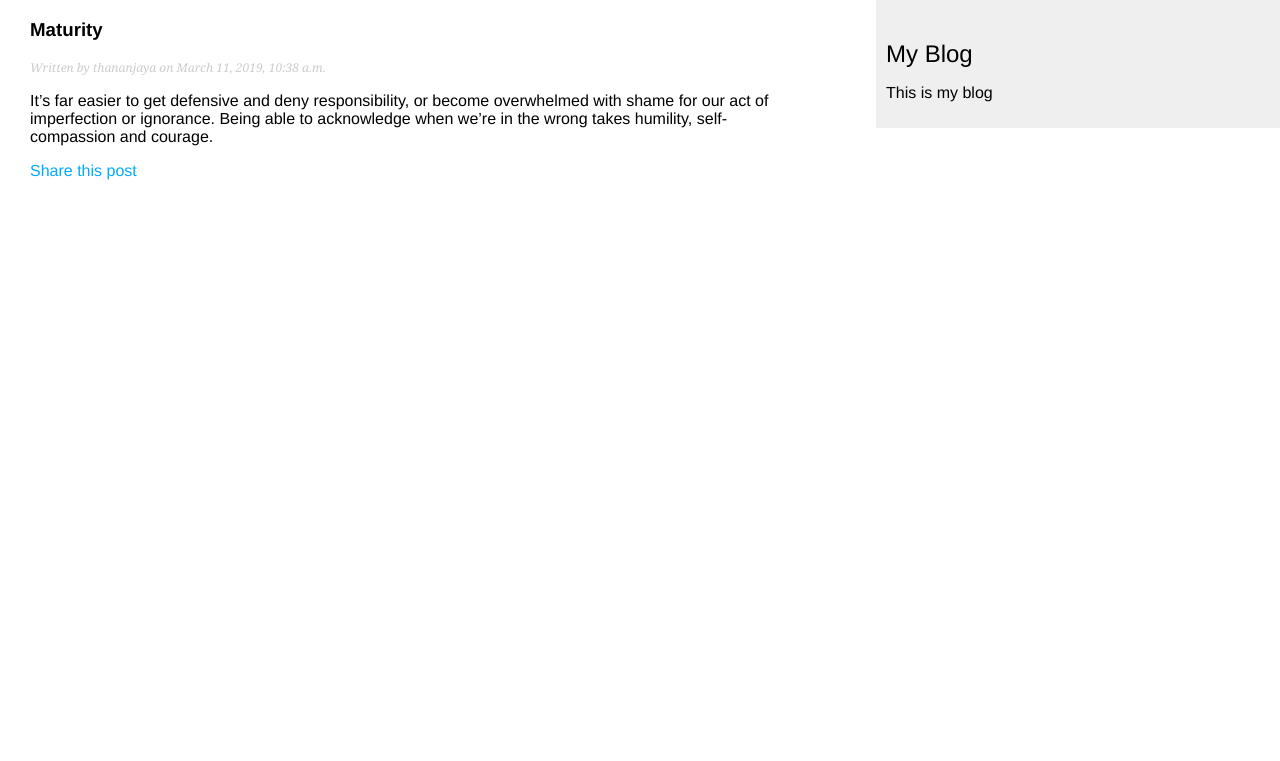
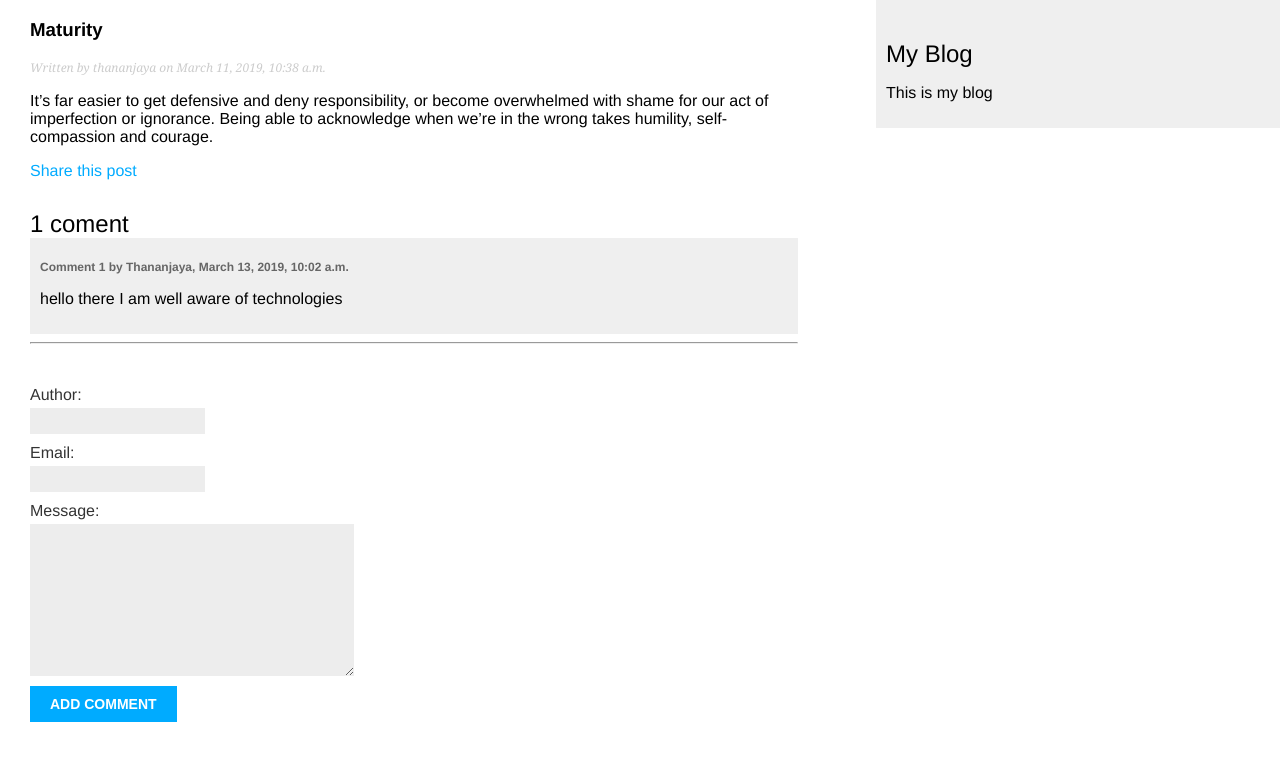
Before and after one commit to Thananjaya/blog_using_django, a Django app: a page that uses blog/templates/blog/post/detail.html in a window 1280 px wide. Shown: the top 761 px of the page. Run offline with Django 3.2, Linux system fonts and the light colour scheme; data comes from the database, SQL or seed files in the repository; both versions use the stored data as it was after the commit.

Commit message:
adding comments modle, views and forms

```diff
--- a/blog/forms.py
+++ b/blog/forms.py
@@ -1,7 +1,20 @@
+"""
+	Django comes with two base classes to build forms:
+
+		Form: allows us to build standard forms
+		ModelForm: allows us to build forms dynamically along with the model
+"""
 from django import forms
+from .models import Comment
 
 class SharePostForm(forms.Form):
 	name = forms.CharField(max_length = 25)
 	email = forms.EmailField()
 	to = forms.EmailField()
 	comments = forms.CharField(required = False, widget = forms.Textarea)
+
+
+class CommentForm(forms.ModelForm):
+	class Meta:
+		model  = Comment
+		fields = ('author', 'email', 'message')
--- a/blog/models.py
+++ b/blog/models.py
@@ -29,9 +29,24 @@ class Post(models.Model):
 		return reverse('blog:post_show', args=[self.publish.year, self.publish.month, self.publish.day, self.slug])
 
 
-class Meta:
-	ordering = ('-publish',)
+	class Meta:
+		ordering = ('-publish',)
 
 
-def __str__(self):
-	return self.title
+	def __str__(self):
+		return self.title
+
+class Comment(models.Model):
+	post = models.ForeignKey(Post, on_delete = models.CASCADE, related_name="comments")
+	author = models.CharField(max_length = 25)
+	email = models.EmailField()
+	message = models.TextField()
+	created = models.DateTimeField(auto_now_add = True)
+	updated = models.DateTimeField(auto_now = True)
+	active = models.BooleanField(default = True)
+
+	class meta:
+		ordering = ('created',)
+
+	def __str__(self):
+		return 'Comment by {} on {}'.format(self.author, self.post)
--- a/blog/templates/blog/post/detail.html
+++ b/blog/templates/blog/post/detail.html
@@ -7,4 +7,30 @@
 	<p class="date"> Written by {{ post.author }} on {{ post.publish }}</p>
 	{{ post.body|linebreaks }}
 	<p><a href="{% url 'blog:share_post' post.id %}">Share this post</a></p>
+	{% with comments.count as total_comments %}
+		<h2>{{ total_comments }} coment{{ total_comments|pluralize }}</h2>
+	{% endwith %}
+	{% for comment in comments %}
+		<div class="comment">
+			<p class="info">
+				Comment {{ forloop.counter }} by {{ comment.author }}, {{ comment.created }}
+			</p>
+			{{ comment.message|linebreaks }}
+		</div>
+	{% empty %}
+		<p class="info"> There are no comments yet!!</p>
+	{% endfor %}
+
+	<hr/>
+	<br/>
+
+	{% if new_comment %}
+		<h3> Your comment been saved!! </h3>
+	{% else %}
+		<form action="." method="post">
+			{{ comment_form.as_p }}
+			{% csrf_token %}
+			<input type="submit" value="Add comment"/>
+		</form>
+	{% endif %}
 {% endblock %}
--- a/blog/templates/blog/post/share_post_form.html
+++ b/blog/templates/blog/post/share_post_form.html
@@ -5,7 +5,7 @@
 {% block content %}
   {% if sent %}
     <h2> Email is been successfully sent </h2>
-    <p>{{ post.title }} is successfully sent to {{ form.cleaned_data.to }}</p>
+    <p>"{{ post.title }}" link is successfully sent to {{ form.cleaned_data.to }}</p>
   {% else %}
     <h1>Share "{{ post.title }}" by e-mail</h1>
     <form action="." method="post">
--- a/blog/views.py
+++ b/blog/views.py
@@ -3,7 +3,7 @@ from django.core.paginator import Paginator, EmptyPage, PageNotAnInteger
 from django.views.generic import ListView
 from django.core.mail import send_mail
 from .models import Post
-from .forms import SharePostForm
+from .forms import SharePostForm, CommentForm
 
 def post_index(request):
 	"""
@@ -36,12 +36,24 @@ def post_show(request, year, month, day, post):
 			post: slug for filtering over the list of posts
 	"""
 	post = get_object_or_404(Post, slug = post, status='published', publish__year = year, publish__month = month, publish__day = day)
-	return render(request, 'blog/post/detail.html', {'post': post })
+	comments = post.comments.filter(active = True)
+	new_comment = None
+
+	if request.method == 'POST':
+		comment_form = CommentForm(data = request.POST)
+		if comment_form.is_valid():
+			new_comment = comment_form.save(commit = False)
+			new_comment.post = post
+			new_comment.save()
+	else:
+		comment_form = CommentForm()
+
+	return render(request, 'blog/post/detail.html', {'post': post, 'comments': comments, 'comment_form': comment_form, 'new_comment': new_comment })
 
 
 def share_post(request, post_id):
 	"""
-		Sahring a post via email,
+		Sharing a post via email,
 
 		Arguements:
 			request: HTTP request
```
Also changed, not shown: blog/admin.py (+8 -1 lines), blog/migrations/0002_auto_20190313_0919.py (added), blog/migrations/0003_auto_20190313_0925.py (added), db.sqlite3.
